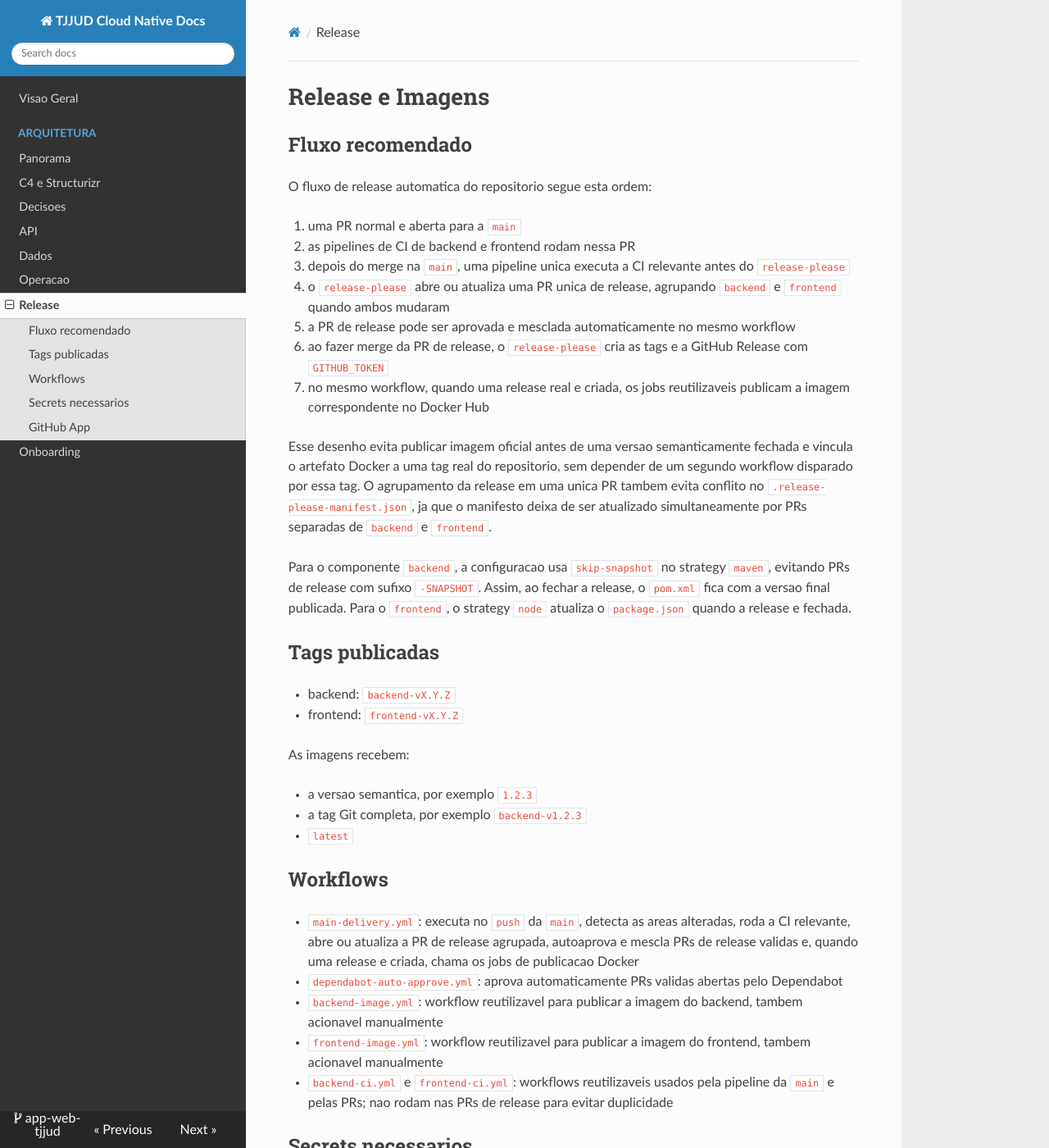
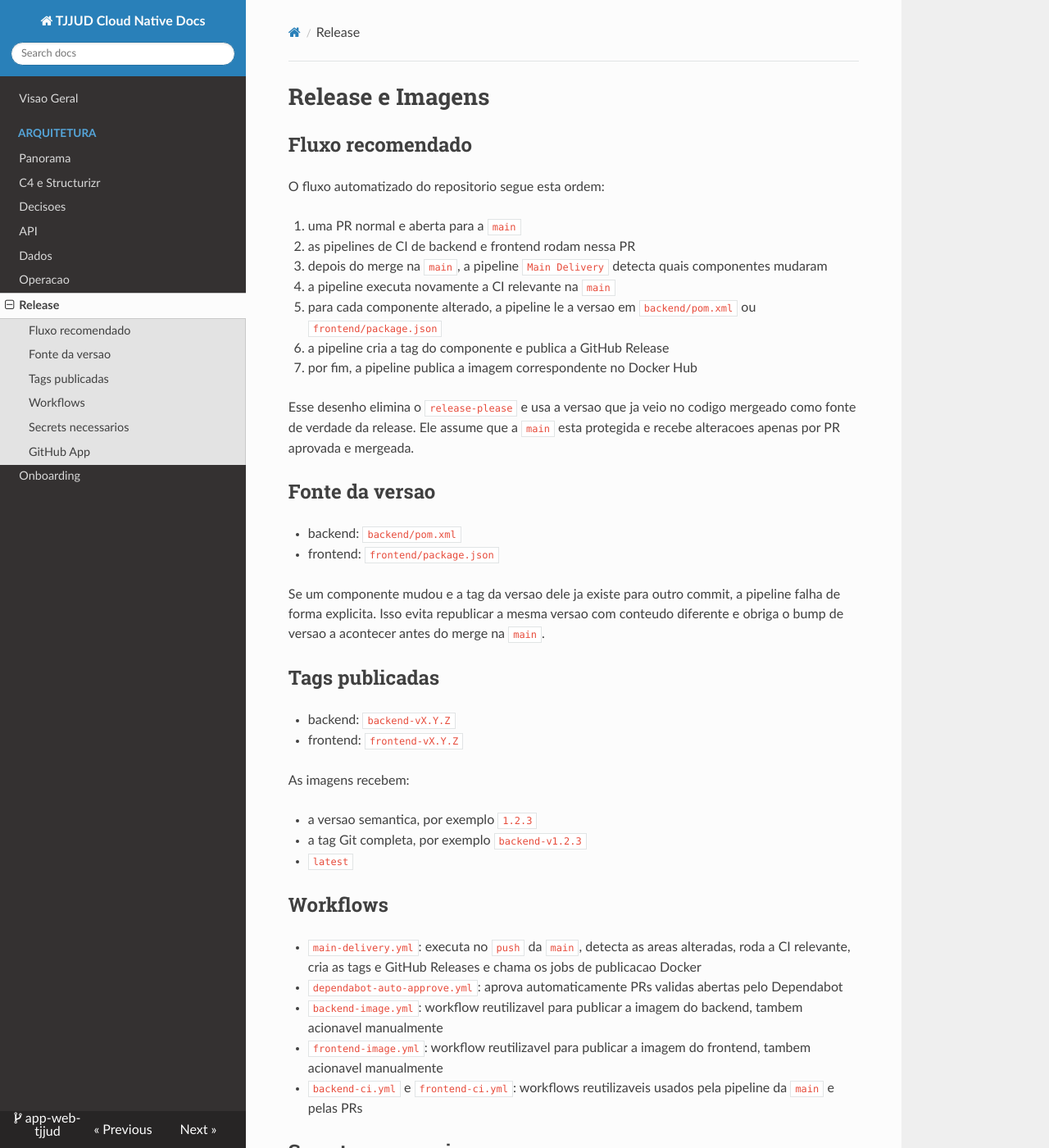
Before and after one commit to Jpmmdf/app-web-tjjud, an MkDocs documentation site: the page built from docs/release.md, in a window 1280 px wide and 1400 px high. Shown: the whole window at 82% size. Built offline with MkDocs 1.6.1, drawn with Linux system fonts in a browser that asks for light colours; nearby versions of some CDN libraries; some of the changed text lies outside the part shown.

Commit message:
ci: replace release please with main delivery releases

```diff
--- a/docs/release.md
+++ b/docs/release.md
@@ -2,20 +2,25 @@
 
 ## Fluxo recomendado
 
-O fluxo de release automatica do repositorio segue esta ordem:
+O fluxo automatizado do repositorio segue esta ordem:
 
 1. uma PR normal e aberta para a `main`
 2. as pipelines de CI de backend e frontend rodam nessa PR
-3. depois do merge na `main`, uma pipeline unica executa a CI relevante antes do `release-please`
-4. o `release-please` abre ou atualiza uma PR unica de release, agrupando `backend` e `frontend` quando ambos mudaram
-5. a PR de release pode ser aprovada e mesclada automaticamente no mesmo workflow
-6. ao fazer merge da PR de release, o `release-please` cria as tags e a GitHub Release com `GITHUB_TOKEN`
-7. no mesmo workflow, quando uma release real e criada, os jobs reutilizaveis publicam a imagem correspondente no Docker Hub
+3. depois do merge na `main`, a pipeline `Main Delivery` detecta quais componentes mudaram
+4. a pipeline executa novamente a CI relevante na `main`
+5. para cada componente alterado, a pipeline le a versao em `backend/pom.xml` ou `frontend/package.json`
+6. a pipeline cria a tag do componente e publica a GitHub Release
+7. por fim, a pipeline publica a imagem correspondente no Docker Hub
 
-Esse desenho evita publicar imagem oficial antes de uma versao semanticamente fechada e vincula o artefato Docker a uma tag real do repositorio, sem depender de um segundo workflow disparado por essa tag.
-O agrupamento da release em uma unica PR tambem evita conflito no `.release-please-manifest.json`, ja que o manifesto deixa de ser atualizado simultaneamente por PRs separadas de `backend` e `frontend`.
+Esse desenho elimina o `release-please` e usa a versao que ja veio no codigo mergeado como fonte de verdade da release.
+Ele assume que a `main` esta protegida e recebe alteracoes apenas por PR aprovada e mergeada.
 
-Para o componente `backend`, a configuracao usa `skip-snapshot` no strategy `maven`, evitando PRs de release com sufixo `-SNAPSHOT`. Assim, ao fechar a release, o `pom.xml` fica com a versao final publicada. Para o `frontend`, o strategy `node` atualiza o `package.json` quando a release e fechada.
+## Fonte da versao
+
+- backend: `backend/pom.xml`
+- frontend: `frontend/package.json`
+
+Se um componente mudou e a tag da versao dele ja existe para outro commit, a pipeline falha de forma explicita. Isso evita republicar a mesma versao com conteudo diferente e obriga o bump de versao a acontecer antes do merge na `main`.
 
 ## Tags publicadas
 
@@ -30,11 +35,11 @@ As imagens recebem:
 
 ## Workflows
 
-- `main-delivery.yml`: executa no `push` da `main`, detecta as areas alteradas, roda a CI relevante, abre ou atualiza a PR de release agrupada, autoaprova e mescla PRs de release validas e, quando uma release e criada, chama os jobs de publicacao Docker
+- `main-delivery.yml`: executa no `push` da `main`, detecta as areas alteradas, roda a CI relevante, cria as tags e GitHub Releases e chama os jobs de publicacao Docker
 - `dependabot-auto-approve.yml`: aprova automaticamente PRs validas abertas pelo Dependabot
 - `backend-image.yml`: workflow reutilizavel para publicar a imagem do backend, tambem acionavel manualmente
 - `frontend-image.yml`: workflow reutilizavel para publicar a imagem do frontend, tambem acionavel manualmente
-- `backend-ci.yml` e `frontend-ci.yml`: workflows reutilizaveis usados pela pipeline da `main` e pelas PRs; nao rodam nas PRs de release para evitar duplicidade
+- `backend-ci.yml` e `frontend-ci.yml`: workflows reutilizaveis usados pela pipeline da `main` e pelas PRs
 
 ## Secrets necessarios
 
@@ -43,9 +48,8 @@ As imagens recebem:
 - `AUTOMATION_APP_ID`
 - `AUTOMATION_APP_PRIVATE_KEY`
 
+O `GITHUB_TOKEN` do proprio workflow cria as tags e as GitHub Releases.
+
 ## GitHub App
 
-- o repositorio usa `actions/create-github-app-token` para gerar tokens efemeros em tempo de execucao
-- o App precisa ter permissao de `pull requests` no repositorio
-- o App e usado para aprovar PRs de release e aprovar PRs do Dependabot
-- a abertura das PRs de release e a criacao das tags ficam com `GITHUB_TOKEN`, enquanto a publicacao Docker acontece no mesmo workflow do `release-please`
+O GitHub App continua sendo usado apenas para aprovar PRs do Dependabot.
```
Also changed, not shown: README.md (+8 -11 lines), docs/operations.md (+1 -1 lines), release-please-config.json (deleted, +0 -19 lines), .release-please-manifest.json (deleted), 5 other files.
